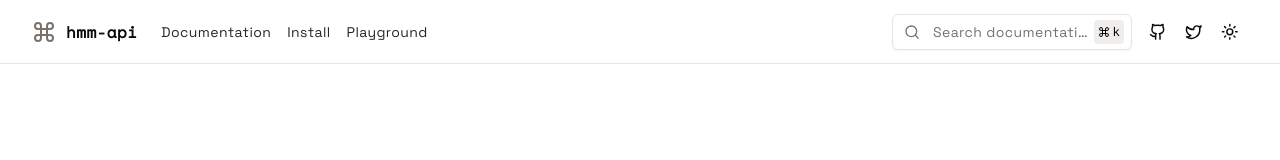
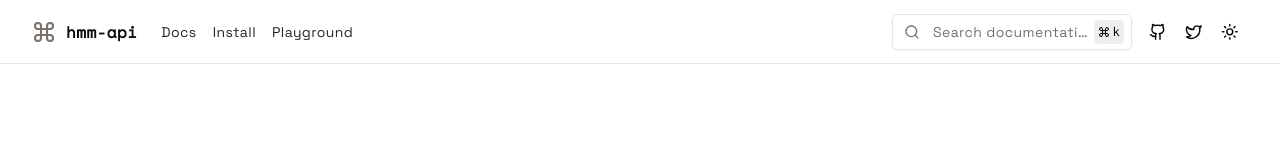
Before and after one commit to babyo77/hmm-api, a Next.js app in the folder web/: page / in a window 1280 px wide. Shown: the top 160 px of the page. Built offline with nearby package versions, Linux system fonts and the light colour scheme.

Commit message:
Update navbar.tsx

```diff
--- a/web/components/navbar.tsx
+++ b/web/components/navbar.tsx
@@ -10,7 +10,7 @@ import { SheetClose } from "@/components/ui/sheet";
 
 export const NAVLINKS = [
   {
-    title: "Documentation",
+    title: "Docs",
     href: `/docs${page_routes[0].href}`,
   },
   {
```
